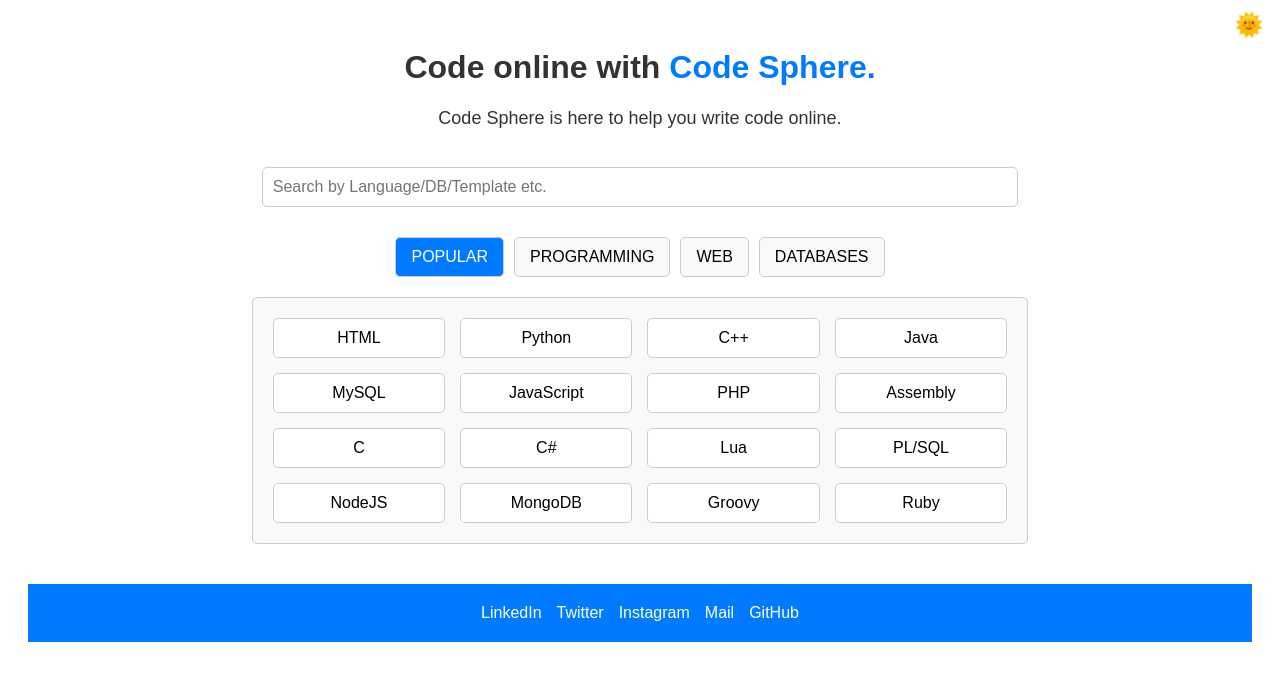
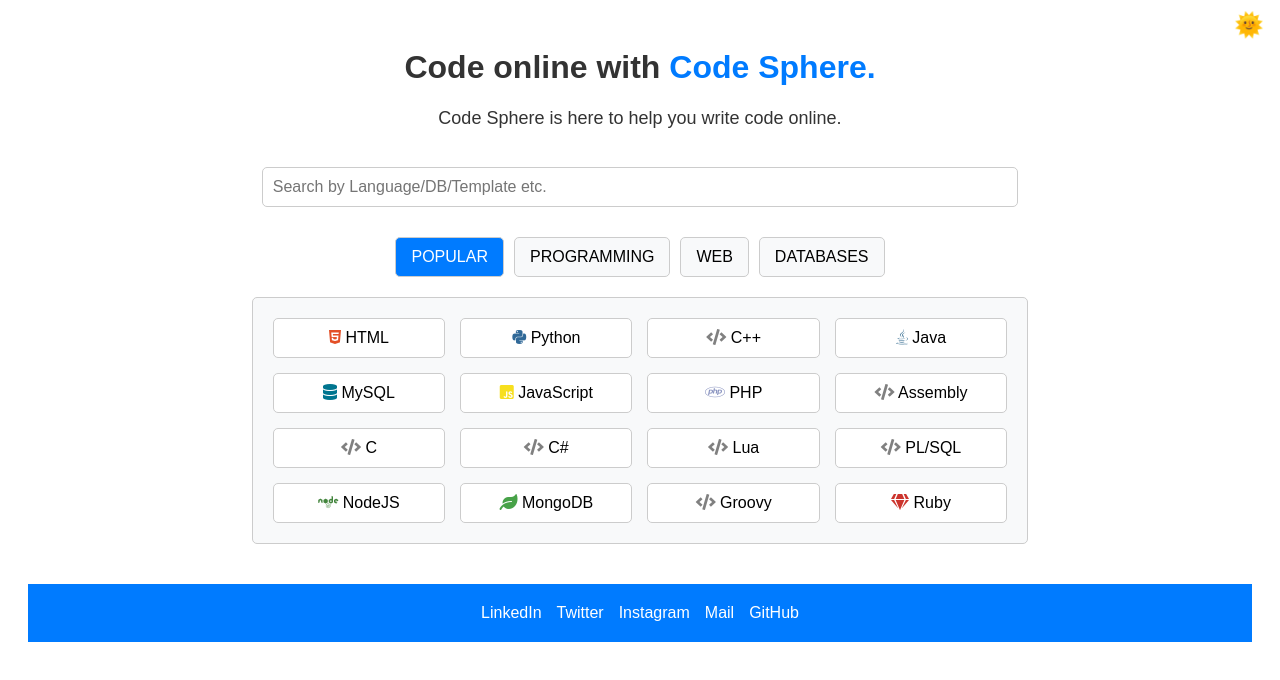
Before and after one commit to avinashvermaaa/codespr, a React (Create React App) app in the folder frontend/: page / in a window 1280 px wide. Shown: the top 680 px of the page. Built offline with nearby package versions, Linux system fonts and the light colour scheme.

Commit message:
Fallback icons added to all languages

```diff
--- a/frontend/public/index.html
+++ b/frontend/public/index.html
@@ -4,6 +4,10 @@
     <meta charset="UTF-8" />
     <meta name="viewport" content="width=device-width, initial-scale=1.0" />
     <title>CodeSpr</title>
+    <link
+      rel="stylesheet"
+      href="https://cdnjs.cloudflare.com/ajax/libs/font-awesome/5.15.4/css/all.min.css"
+    />
   </head>
   <body>
     <div id="root"></div> <!-- This is where React mounts the app -->
--- a/frontend/src/pages/HomePage.js
+++ b/frontend/src/pages/HomePage.js
@@ -1,5 +1,28 @@
 import React, { useState } from "react";
 import "./HomePage.css";
+
+// Language-icon mapping
+const languageIcons = {
+  Python: <i className="fab fa-python" style={{ color: "#306998" }}></i>,
+  HTML: <i className="fab fa-html5" style={{ color: "#E34F26" }}></i>,
+  CPP: <i className="fab fa-code" style={{ color: "#00599C" }}></i>,
+  Java: <i className="fab fa-java" style={{ color: "#5382a1" }}></i>,
+  MySQL: <i className="fas fa-database" style={{ color: "#00758F" }}></i>,
+  JavaScript: <i className="fab fa-js-square" style={{ color: "#F7DF1E" }}></i>,
+  PHP: <i className="fab fa-php" style={{ color: "#8892BF" }}></i>,
+  MongoDB: <i className="fas fa-leaf" style={{ color: "#47A248" }}></i>,
+  NodeJS: <i className="fab fa-node" style={{ color: "#43853D" }}></i>,
+  Ruby: <i className="fas fa-gem" style={{ color: "#CC342D" }}></i>,
+  Bash: <i className="fas fa-terminal" style={{ color: "#4EAA25" }}></i>,
+  SQLite: <i className="fas fa-database" style={{ color: "#003B57" }}></i>,
+  Redis: <i className="fas fa-database" style={{ color: "#DC382D" }}></i>,
+  // Add more as necessary
+};
+
+// Fallback icon if no specific icon is found
+const defaultIcon = (
+  <i className="fas fa-code" style={{ color: "#808080" }}></i>
+);
 
 function HomePage() {
   const languages = [
@@ -97,7 +120,6 @@
     },
   ];
 
-  // Default category set to "POPULAR"
   const [selectedCategory, setSelectedCategory] = useState("POPULAR");
 
   const openCompiler = (language) => {
@@ -148,7 +170,7 @@
                 className="language-item"
                 onClick={() => openCompiler(item)}
               >
-                {item}
+                {languageIcons[item] || defaultIcon} {item}
               </button>
             ))}
         </div>
```
